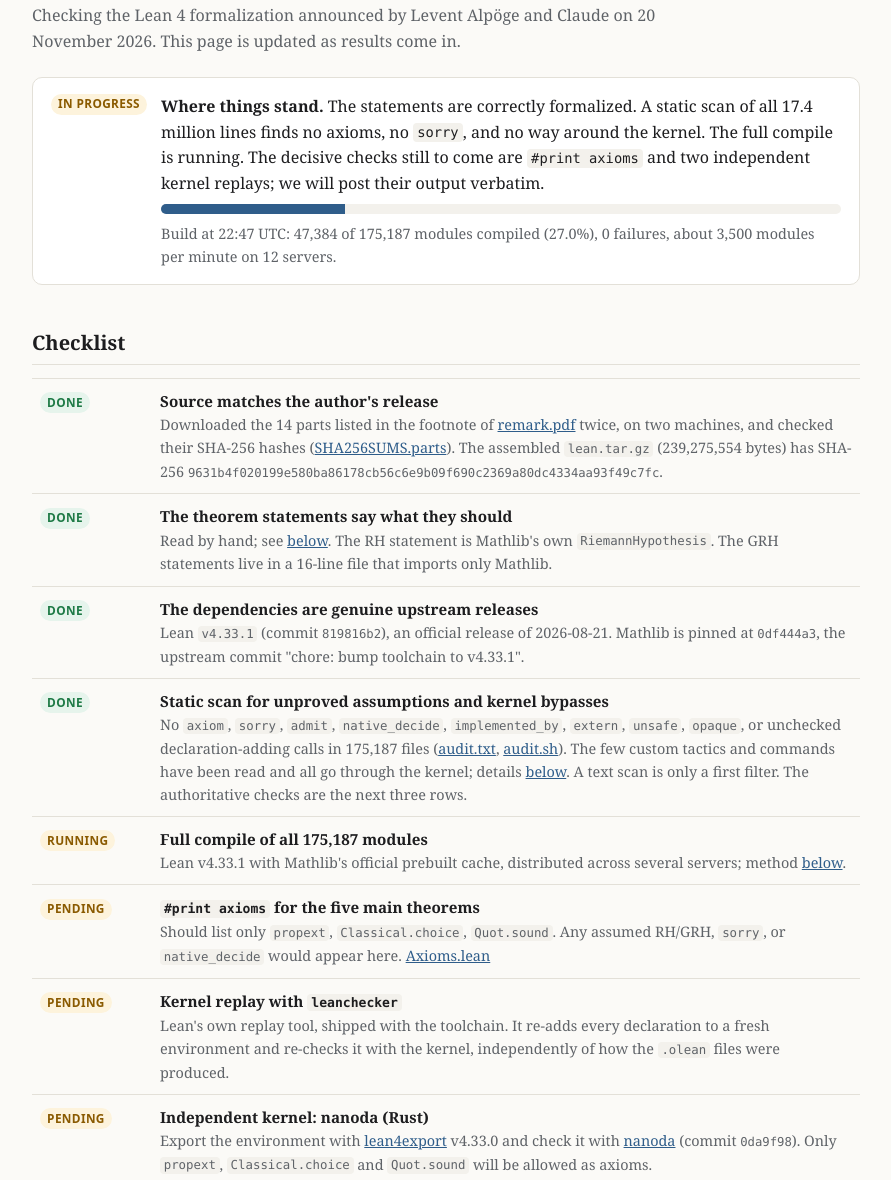
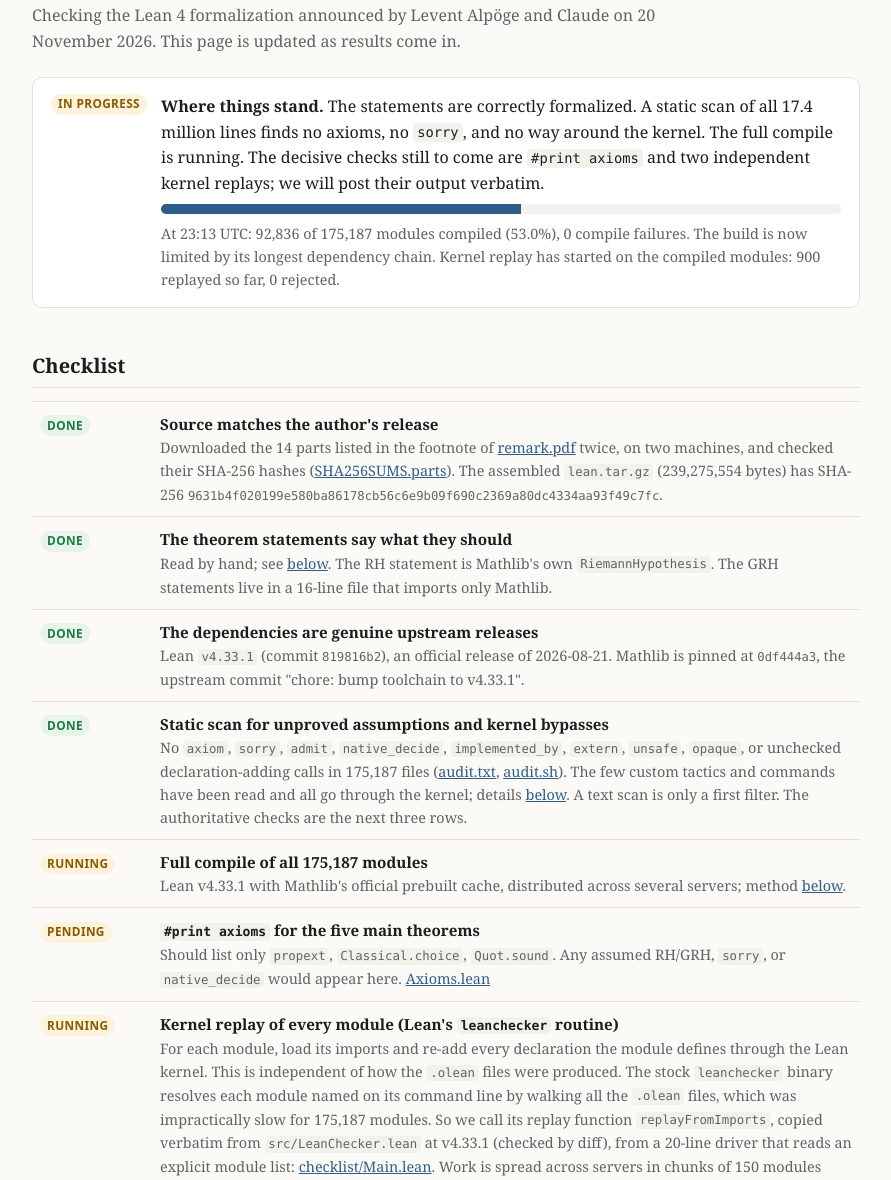
Before and after one commit to mrubinst/grh-lean-verification, a plain HTML site: page index.html in a window 1280 px wide. Shown: the part 119-1299 px from the top of the page, without its empty margins (194-1085 px from the left). Drawn offline with Linux system fonts and the light colour scheme.

Commit message:
Build 53%; kernel replay started; add checklist driver and check worker
Co-Authored-By: Claude Opus 5.5 <noreply@anthropic.com>

```diff
--- a/index.html
+++ b/index.html
@@ -62,8 +62,8 @@ footer{margin-top:3rem;color:var(--muted);font-size:.88rem}
   <span class="badge wait">In progress</span>
   <div>
     <strong>Where things stand.</strong> The statements are correctly formalized. A static scan of all 17.4 million lines finds no axioms, no <code>sorry</code>, and no way around the kernel. The full compile is running. The decisive checks still to come are <code>#print axioms</code> and two independent kernel replays; we will post their output verbatim.
-    <div class="bar" aria-label="build progress"><span id="pbar" style="width:27%"></span></div>
-    <div id="pnote" style="font-size:.9rem;color:var(--muted)">Build at 22:47 UTC: 47,384 of 175,187 modules compiled (27.0%), 0 failures, about 3,500 modules per minute on 12 servers.</div>
+    <div class="bar" aria-label="build progress"><span id="pbar" style="width:53%"></span></div>
+    <div id="pnote" style="font-size:.9rem;color:var(--muted)">At 23:13 UTC: 92,836 of 175,187 modules compiled (53.0%), 0 compile failures. The build is now limited by its longest dependency chain. Kernel replay has started on the compiled modules: 900 replayed so far, 0 rejected.</div>
   </div>
 </div>
 
@@ -81,8 +81,8 @@ footer{margin-top:3rem;color:var(--muted);font-size:.88rem}
 <div class="how">Lean v4.33.1 with Mathlib's official prebuilt cache, distributed across several servers; method <a href="#build">below</a>.</div></td></tr>
 <tr><td><span class="badge wait">Pending</span></td><td><div class="what"><code>#print axioms</code> for the five main theorems</div>
 <div class="how">Should list only <code>propext</code>, <code>Classical.choice</code>, <code>Quot.sound</code>. Any assumed RH/GRH, <code>sorry</code>, or <code>native_decide</code> would appear here. <a href="scripts/Axioms.lean">Axioms.lean</a></div></td></tr>
-<tr><td><span class="badge wait">Pending</span></td><td><div class="what">Kernel replay with <code>leanchecker</code></div>
-<div class="how">Lean's own replay tool, shipped with the toolchain. It re-adds every declaration to a fresh environment and re-checks it with the kernel, independently of how the <code>.olean</code> files were produced.</div></td></tr>
+<tr><td><span class="badge wait">Running</span></td><td><div class="what">Kernel replay of every module (Lean's <code>leanchecker</code> routine)</div>
+<div class="how">For each module, load its imports and re-add every declaration the module defines through the Lean kernel. This is independent of how the <code>.olean</code> files were produced. The stock <code>leanchecker</code> binary resolves each module named on its command line by walking all the <code>.olean</code> files, which was impractically slow for 175,187 modules. So we call its replay function <code>replayFromImports</code>, copied verbatim from <code>src/LeanChecker.lean</code> at v4.33.1 (checked by diff), from a 20-line driver that reads an explicit module list: <a href="checklist/Main.lean">checklist/Main.lean</a>. Work is spread across servers in chunks of 150 modules (<a href="dist/check_worker.py">check_worker.py</a>). Each module is counted as checked only if the driver prints <code>OK</code> for it.</div></td></tr>
 <tr><td><span class="badge wait">Pending</span></td><td><div class="what">Independent kernel: nanoda (Rust)</div>
 <div class="how">Export the environment with <a href="https://github.com/leanprover/lean4export">lean4export</a> v4.33.0 and check it with <a href="https://github.com/ammkrn/nanoda_lib">nanoda</a> (commit <span class="mono">0da9f98</span>). Only <code>propext</code>, <code>Classical.choice</code> and <code>Quot.sound</code> will be allowed as axioms.</div></td></tr>
 </table>
@@ -149,6 +149,8 @@ def DirichletLZerosOnLine : Prop :=
 <p>If the compile succeeds, the axioms are only the standard three, and both kernels accept, then the theorems above are proved. This assumes only that the Lean kernel (checked twice, by independent implementations) is sound and that Mathlib's definitions of ζ and of Dirichlet L-functions mean what they are supposed to. Those definitions are long established and come with the Euler product, the functional equation, ζ(2) = π²/6 and the prime number theorem.</p>
 <h2>Log</h2>
 <ul class="log" id="log">
+<li><time>2026-11-20 23:13 UTC</time>53% compiled. Kernel replay running alongside the build on spare cores: 900 modules replayed, 0 rejected.</li>
+<li><time>2026-11-20 23:02 UTC</time>Fixed a bug in our scheduler: a 230-character module name pushed a temporary file name past the 255-byte limit. The compile itself had succeeded. Restarted the coordinator, which resumed from the 82,635 modules already compiled.</li>
 <li><time>2026-11-20 22:47 UTC</time>47,384 modules compiled (27%), 0 failures. Tested <code>leanchecker</code> on the first compiled modules; it accepts them.</li>
 <li><time>2026-11-20 22:39 UTC</time>20,146 modules compiled, 0 failures.</li>
 <li><time>2026-11-20 22:29 UTC</time>Distributed build started from a clean output directory. Lake's partial outputs were discarded, so every module is compiled by one documented method.</li>
```
Also changed, not shown: 6 other files.
